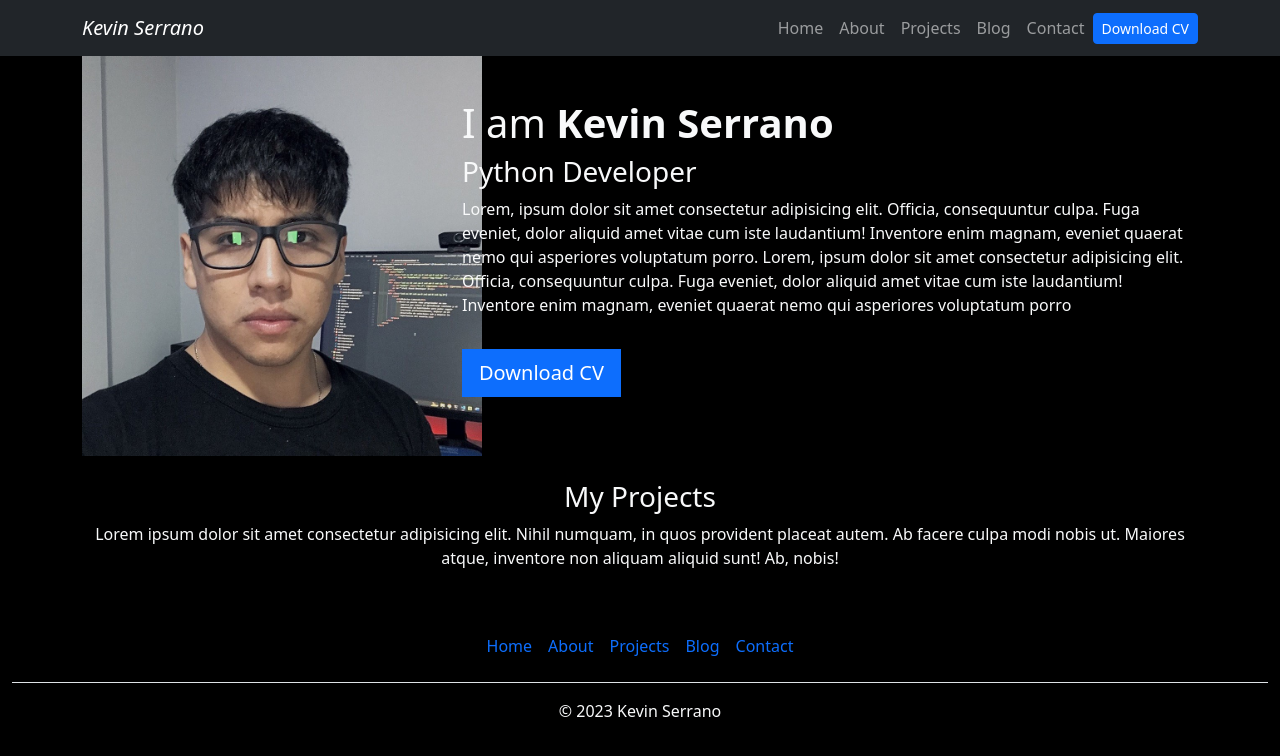
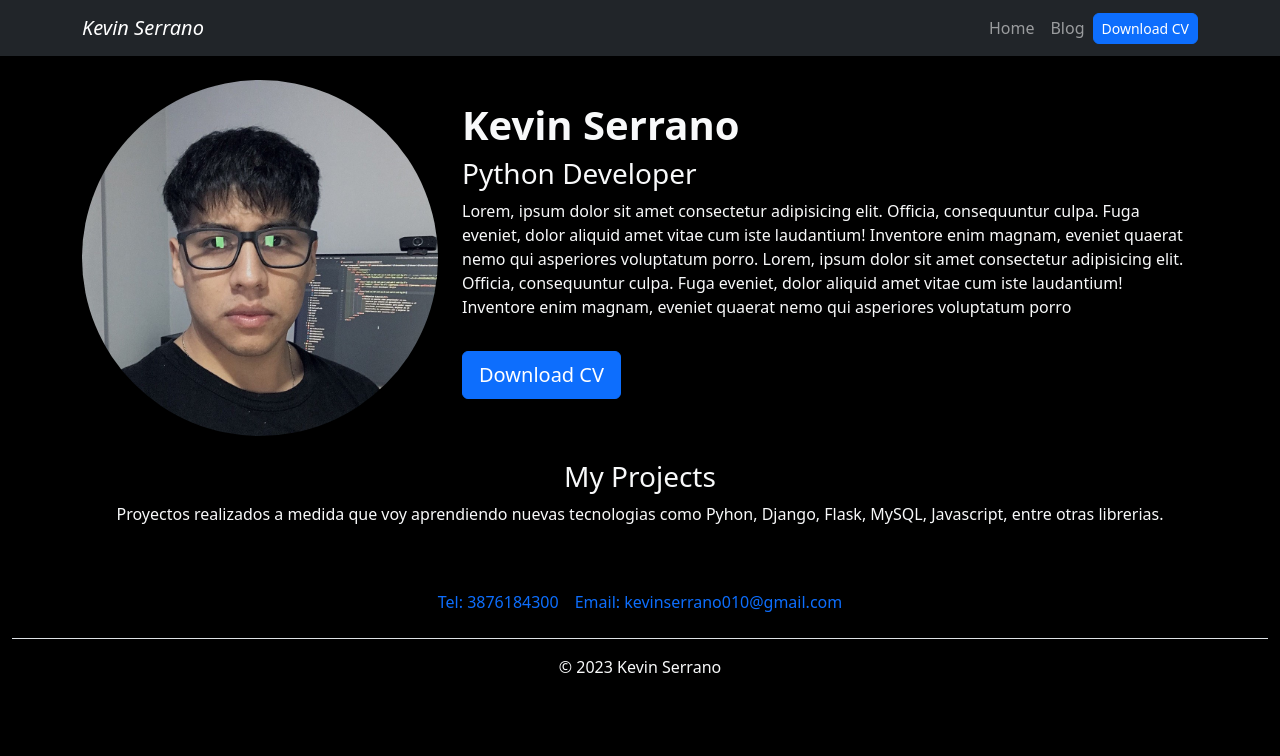
Before and after one commit to kevinserrano01/django_portfolio, a Django app: page / in a window 1280 px wide. Shown: the top 756 px of the page. Run offline with Django 4.2, Linux system fonts and the light colour scheme; data that the repository does not hold is empty.

Commit message:
App Lista, solo falta configurarla para el deploy

```diff
--- a/blog/models.py
+++ b/blog/models.py
@@ -7,3 +7,6 @@ class Post(models.Model):
     description = models.TextField()
     image = models.ImageField(upload_to='blog/images') # Crea nueva carpeta para las imagenes
     date = models.DateField(datetime.date.today) # Fecha actual
+
+    def __str__(self) -> str:
+        return self.title
--- a/blog/templates/posts.html
+++ b/blog/templates/posts.html
@@ -16,7 +16,7 @@
                                 <p>{{ post.title }}</p>
                                 <p>{{ post.description|striptags|truncatechars:100 }}</p>
                                 <p>{{ post.date|date:'M d Y'|upper}}</p>
-                                <a href="{% url 'blog:post_detail' post.id %}" class="btn btn-primary">{{post.title}}</a>
+                                <a href="{% url 'blog:post_detail' post.id %}" class="btn btn-primary">View</a>
                         </div>
                 </div>
         </div>
--- a/portfolio/models.py
+++ b/portfolio/models.py
@@ -7,3 +7,6 @@ class Project(models.Model):
     description = CharField(max_length=250)
     image = ImageField(upload_to='portfolio/images/')
     url = URLField(blank=True)
+
+    def __str__(self) -> str:
+        return self.title
--- a/portfolio/static/main.css
+++ b/portfolio/static/main.css
@@ -10,3 +10,7 @@ body {
     border: 1px solid #ffffff;
     cursor: pointer;
 }
+
+.roundedFoto {
+    border-radius: 20px;
+}
--- a/portfolio/templates/components/footer.html
+++ b/portfolio/templates/components/footer.html
@@ -1,11 +1,8 @@
 <div class="container-fluid ">
     <footer class="py-3 my-4 text-light">
         <ul class="nav justify-content-center border-bottom pb-3 mb-3">
-            <li class="nav-item"><a href="#" class="nav-link px-2">Home</a></li>
-            <li class="nav-item"><a href="#" class="nav-link px-2 ">About</a></li>
-            <li class="nav-item"><a href="#" class="nav-link px-2">Projects</a></li>
-            <li class="nav-item"><a href="#" class="nav-link px-2">Blog</a></li>
-            <li class="nav-item"><a href="#" class="nav-link px-2">Contact</a></li>
+            <li class="nav-item"><a href="#" class="nav-link px-2">Tel: 3876184300</a></li>
+            <li class="nav-item"><a href="#" class="nav-link px-2">Email: kevinserrano010@gmail.com</a></li>
         </ul>
         <p class="text-center">&copy; 2023 Kevin Serrano</p>
     </footer>
--- a/portfolio/templates/components/navbar.html
+++ b/portfolio/templates/components/navbar.html
@@ -10,22 +10,13 @@
         <div class="collapse navbar-collapse" id="navbarNav">
             <ul class="navbar-nav ms-auto">
                 <li class="nav-item">
-                    <a class="nav-link" href="#">Home</a>
-                </li>
-                <li class="nav-item">
-                    <a class="nav-link" href="#">About</a>
-                </li>
-                <li class="nav-item">
-                    <a class="nav-link" href="#">Projects</a>
+                    <a class="nav-link" href="/">Home</a>
                 </li>
                 <li class="nav-item">
                     <a class="nav-link" href="{% url 'blog:posts' %}">Blog</a>
                 </li>
-                <li class="nav-item">
-                    <a class="nav-link" href="#">Contact</a>
-                </li>
                 <li class="nav-item d-flex align-items-center">
-                    <a class="btn btn-primary btn-sm" href="{% static 'portfolio/CV-Serrano-Kevin-Backend-developer.pdf' %}" target="_blank">Download CV</a>
+                    <a class="btn btn-primary rounded btn-sm" href="{% static 'portfolio/CV-Serrano-Kevin-Backend-developer.pdf' %}" target="_blank">Download CV</a>
                 </li>
             </ul>
         </div>
--- a/portfolio/templates/home.html
+++ b/portfolio/templates/home.html
@@ -3,41 +3,39 @@
 {% block content %}
 {% load static %}
 
-<header class="row bg-black">
+<header class="row bg-black mt-4">
     <div class="col-md-4">
-        <img src="{% static 'portfolio/fotoPerfil.jpg' %}" alt="Foto Perfil" width="400px">
+        <img src="{% static 'portfolio/fotoPerfil.jpg' %}" alt="Foto Perfil" class="img-fluid rounded-circle">
     </div>
 
     <div class="col-md-8 my-auto">
-        <h1>I am <strong>Kevin Serrano</strong></h1>
+        <h1><strong>Kevin Serrano</strong></h1>
         <h3>Python Developer</h3>
         <p>Lorem, ipsum dolor sit amet consectetur adipisicing elit. Officia, consequuntur culpa. Fuga eveniet, dolor
             aliquid amet vitae cum iste laudantium! Inventore enim magnam, eveniet quaerat nemo qui asperiores
             voluptatum porro. Lorem, ipsum dolor sit amet consectetur adipisicing elit. Officia, consequuntur culpa.
             Fuga eveniet, dolor aliquid amet vitae cum iste laudantium! Inventore enim magnam, eveniet quaerat nemo qui
             asperiores voluptatum porro</p>
-        <a href="{% static 'portfolio/CV-Serrano-Kevin-Backend-developer.pdf' %}"
-            class="btn btn-primary btn-lg rounded-0 my-3">Download CV</a>
+        <a href="{% static 'portfolio/CV-Serrano-Kevin-Backend-developer.pdf' %}" class="btn btn-primary btn-lg rounded my-3" target="_blank">Download CV</a>
     </div>
 </header>
 
 <div class="row my-4 text-center">
 
     <h3>My Projects</h3>
-    <p>Lorem ipsum dolor sit amet consectetur adipisicing elit. Nihil numquam, in quos provident placeat autem. Ab
-        facere culpa modi nobis ut. Maiores atque, inventore non aliquam aliquid sunt! Ab, nobis!</p>
+    <p>Proyectos realizados a medida que voy aprendiendo nuevas tecnologias como Pyhon, Django, Flask, MySQL, Javascript, entre otras librerias.</p>
 
     {% for project in projects %}
     <div class="col-md-4 p-4">
         <div class="card bg-black card-project text-light">
-            <img src="{{project.image.url}}" alt="{{project.title}}" class="card-img-top ">
+            <img src="{{project.image.url}}" alt="{{project.title}}" class="card-img-top rounded">
 
             <div class="card-body">
                 <h2>{{project.title}}</h2>
                 <p>{{project.description}}</p>
 
                 {% if project.url %}
-                <a href="{{project.url}}" class="btn btn-light rounded-0 btn-sm" target="_blank">{{project.url}}</a>
+                <a href="{{project.url}}" class="btn btn-primary rounded-0 btn-sm" target="_blank">view</a>
                 {% endif %}
 
             </div>
```
